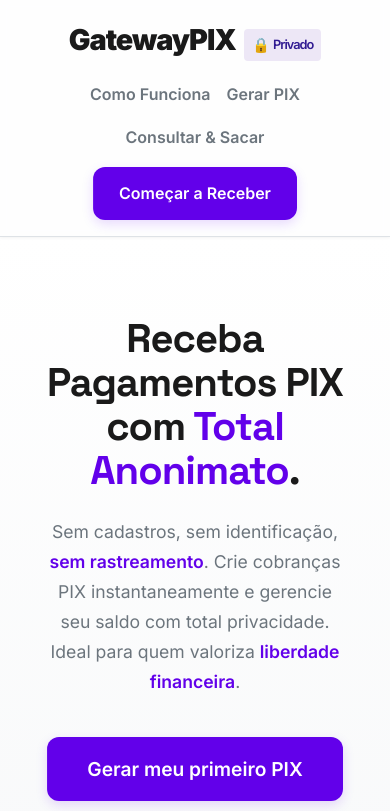
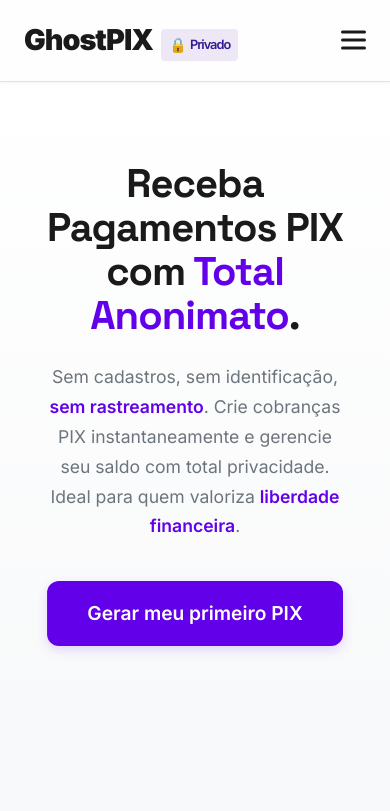
Before and after one commit to abbypentester/pix-ghost, a website: page index.html in a window 390 px wide. Shown: the top 811 px of the page. Drawn offline with Linux system fonts and the light colour scheme.

Commit message:
Add files via upload

```diff
--- a/index.html
+++ b/index.html
@@ -14,13 +14,18 @@
 
     <header>
         <div class="container">
-            <div class="logo">Gateway<span>PIX</span><small><span class="privacy-badge">Privado</span></small></div>
-            <nav>
+            <div class="logo">Ghost<span>PIX</span><small><span class="privacy-badge">Privado</span></small></div>
+            <input type="checkbox" id="nav-toggle" class="nav-toggle">
+            <nav class="nav-links">
                 <a href="#journey">Como Funciona</a>
                 <a href="#generator">Gerar PIX</a>
                 <a href="#balance">Consultar & Sacar</a>
+                <a href="#generator" class="cta-button mobile-only">Começar a Receber</a>
             </nav>
-            <a href="#generator" class="cta-button">Começar a Receber</a>
+            <a href="#generator" class="cta-button desktop-only">Começar a Receber</a>
+            <label for="nav-toggle" class="nav-toggle-label">
+                <span></span>
+            </label>
         </div>
     </header>
 
--- a/style.css
+++ b/style.css
@@ -60,6 +60,7 @@ header .container {
     display: flex;
     justify-content: space-between;
     align-items: center;
+    position: relative; /* Para o posicionamento do menu mobile */
 }
 
 .logo {
@@ -75,6 +76,77 @@ nav a {
     margin-left: 2rem;
     font-weight: 600;
     transition: color 0.2s ease-in-out;
+}
+
+.nav-links {
+    display: flex;
+    align-items: center;
+}
+
+.nav-toggle {
+    display: none; /* Esconde o checkbox */
+}
+
+.nav-toggle-label {
+    display: none; /* Esconde o label (ícone do menu) por padrão */
+    cursor: pointer;
+    position: absolute;
+    right: 24px;
+    top: 50%;
+    transform: translateY(-50%);
+    z-index: 1001;
+}
+
+.nav-toggle-label span,
+.nav-toggle-label span::before,
+.nav-toggle-label span::after {
+    display: block;
+    background-color: var(--primary-color);
+    height: 3px;
+    width: 25px;
+    border-radius: 2px;
+    position: relative;
+    transition: all 0.3s ease-in-out;
+}
+
+.nav-toggle-label span::before,
+.nav-toggle-label span::after {
+    content: '';
+    position: absolute;
+}
+
+.nav-toggle-label span::before {
+    top: -8px;
+}
+
+.nav-toggle-label span::after {
+    top: 8px;
+}
+
+.nav-toggle:checked ~ .nav-links {
+    display: flex;
+}
+
+.nav-toggle:checked ~ .nav-toggle-label span {
+    background-color: transparent;
+}
+
+.nav-toggle:checked ~ .nav-toggle-label span::before {
+    transform: rotate(45deg);
+    top: 0;
+}
+
+.nav-toggle:checked ~ .nav-toggle-label span::after {
+    transform: rotate(-45deg);
+    top: 0;
+}
+
+.mobile-only {
+    display: none;
+}
+
+.desktop-only {
+    display: inline-block;
 }
 
 nav a:hover {
@@ -607,21 +679,40 @@ footer p {
 
 /* --- Mobile Friendliness --- */
 @media (max-width: 768px) {
-    header .container {
-        flex-direction: column;
-        gap: 1rem;
+    .nav-toggle-label {
+        display: block;
     }
 
-    nav {
+    .nav-links {
+        display: none;
+        flex-direction: column;
+        position: absolute;
+        top: 100%;
+        left: 0;
         width: 100%;
-        display: flex;
-        justify-content: center;
-        flex-wrap: wrap;
-        gap: 1rem;
+        background-color: rgba(255, 255, 255, 0.95);
+        backdrop-filter: blur(10px);
+        padding: 2rem 0;
+        border-top: 1px solid var(--border-color);
+        box-shadow: var(--shadow-md);
+        align-items: center;
+        gap: 1.5rem;
     }
 
-    nav a {
+    .nav-links a {
         margin-left: 0;
+        font-size: 1.2rem;
+        font-weight: 700;
+    }
+
+    .desktop-only {
+        display: none;
+    }
+
+    .mobile-only {
+        display: block;
+        width: 80%;
+        text-align: center;
     }
 
     .card, .generator-box {
```
